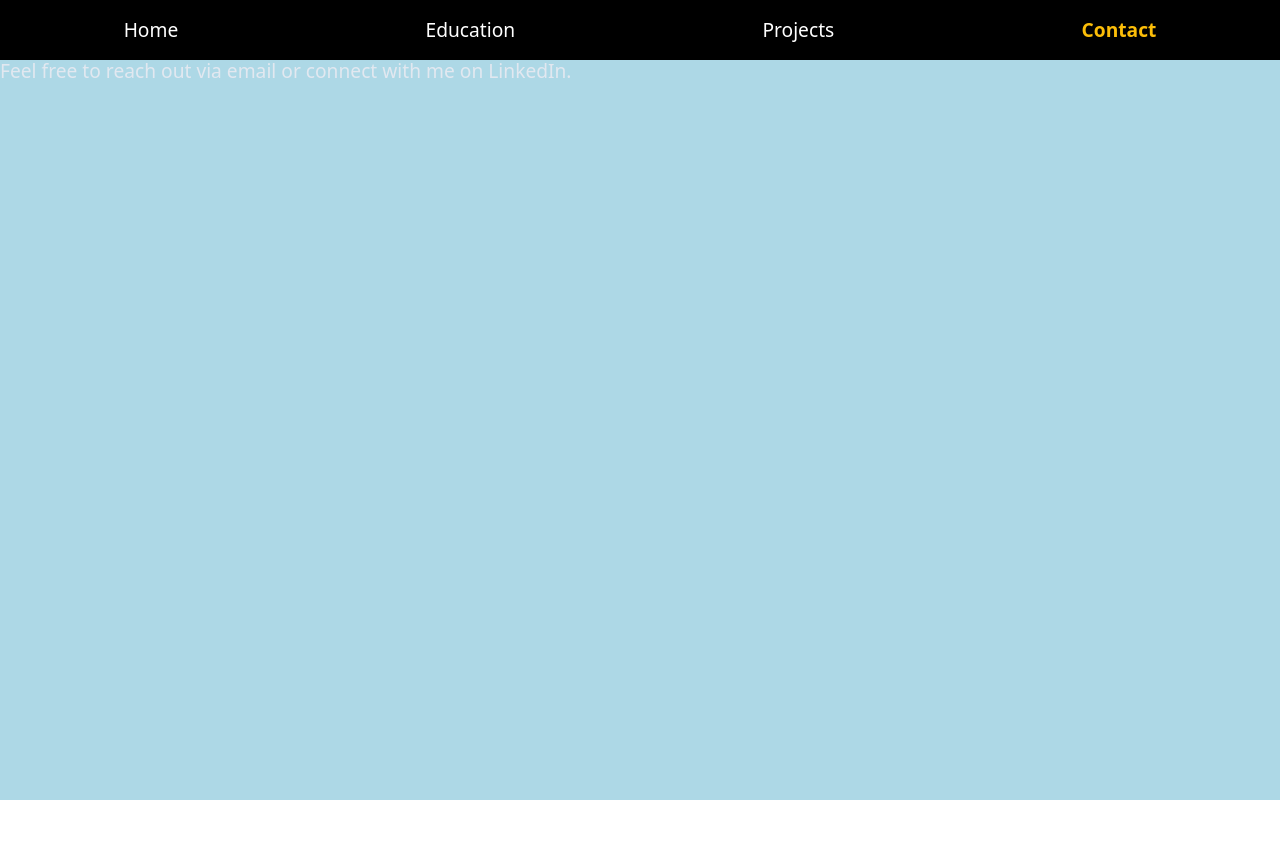
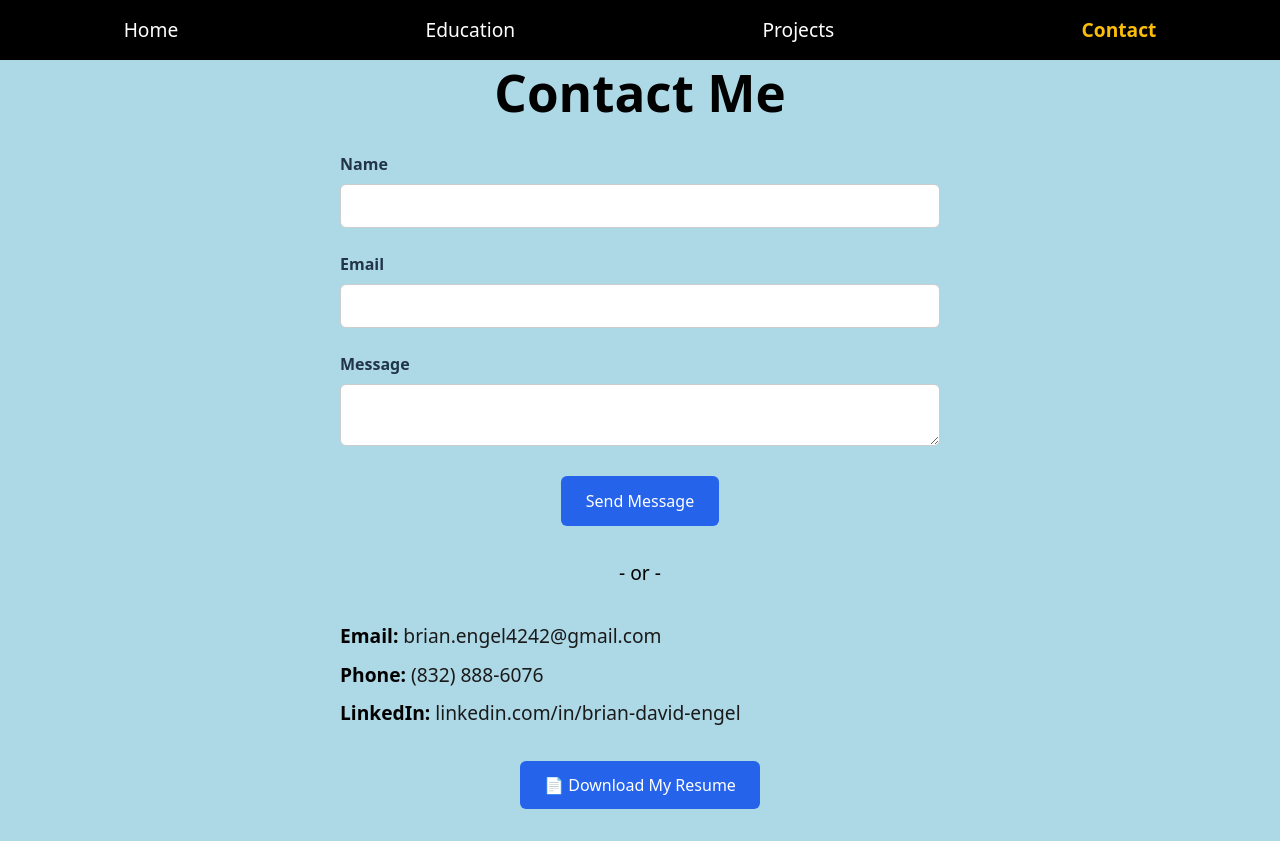
Before and after one commit to clutch42/brian-engel-portfolio, a React (Vite) app: page /contact in a window 1280 px wide. Before the commit the page ends 800 px from the top, so only its background shows below. Built offline with nearby package versions, Linux system fonts and the light colour scheme.

Commit message:
contact section

```diff
--- a/src/data/projects.ts
+++ b/src/data/projects.ts
@@ -12,7 +12,7 @@ export const projects: Project[] = [
         { type: 'image', src: '/images/github_workflow.png' },
         'At first, the site was only available over HTTP, but I wanted to challenge myself to get HTTPS working too. I used AWS \
         Certificate Manager along with CloudFront to secure the site with HTTPS.',
-        'Once that was working, I didn’t want to stick with a random default domain, so I bought a custom one and connected it using Route 53 for DNS.',
+        'Once that was working, I didn\'t want to stick with a random default domain, so I bought a custom one and connected it using Route 53 for DNS.',
         { type: 'image', src: '/images/s3.png' },
         { type: 'image', src: '/images/cloudfront.png' },
         { type: 'image', src: '/images/route53.png' },
--- a/src/pages/Contact.tsx
+++ b/src/pages/Contact.tsx
@@ -3,8 +3,42 @@ import '../styles/Contact.css'
 function Contact() {
     return (
       <section className="contact-section">
-        <h1>Contact Me</h1>
-        <p>Feel free to reach out via email or connect with me on LinkedIn.</p>
+        <div className="contact-title">
+          <h1>Contact Me</h1>
+        </div>
+
+        <form action="https://formspree.io/f/mldbbkev" method="POST" className="contact-form">
+          <div className="form-group">
+            <label htmlFor="name">Name</label>
+            <input id="name" name="name" type="text" required />
+          </div>
+
+          <div className="form-group">
+            <label htmlFor="email">Email</label>
+            <input id="email" name="email" type="email" required />
+          </div>
+
+          <div className="form-group">
+            <label htmlFor="message">Message</label>
+            <textarea id="message" name="message" required></textarea>
+          </div>
+
+          <button type="submit" className="button">Send Message</button>
+        </form>
+        <p className="seperate">- or -</p>
+        <div className="contact-info">
+          <p><strong>Email:</strong> <a href="mailto:brian.engel4242@gmail.com">brian.engel4242@gmail.com</a></p>
+          <p><strong>Phone:</strong> <a href="tel:+18328886076">(832) 888-6076</a></p>
+          <p><strong>LinkedIn:</strong> <a href="https://www.linkedin.com/in/brian-david-engel/" target="_blank" rel="noopener noreferrer">
+            linkedin.com/in/brian-david-engel
+          </a></p>
+        </div>
+
+        <div className="resume-download">
+          <a href="/resume_brian_engel.pdf" className="resume-button" download>
+            📄 Download My Resume
+          </a>
+        </div>
       </section>
     )
   }
--- a/src/styles/App.css
+++ b/src/styles/App.css
@@ -76,7 +76,7 @@ p {
 /* === Specific Pages Background Styling === */
 .contact-bg {
   background-color: #add8e6; /* Light blue background for contact page */
-  height: 100%;
+  min-height: 100vh;
   position: absolute;
   top: 0;
   left: 0;
--- a/src/styles/Contact.css
+++ b/src/styles/Contact.css
@@ -1,17 +1,112 @@
-.contact {
-    padding: 4rem 2rem;
-    max-width: 800px;
+.contact-section {
+  padding: 2rem 1rem;
+  max-width: 1200px;
   margin: 0 auto;
-    color: #fff;
+}
+
+.contact-section h1,
+.contact-section p {
+  color: black;
+}
+
+.contact-title {
+  padding-top: 2rem;
+  font-size: 2rem;
+  font-weight: bold;
+  margin-bottom: 2rem;
   text-align: center;
 }
 
-  .contact h2 {
-    font-size: 2.5rem;
-    margin-bottom: 1rem;
+.contact-form {
+  max-width: 600px;
+  margin: 0 auto;
 }
 
-  .contact p {
+.form-group {
+  margin-bottom: 1.5rem;
+}
+
+.form-group label {
+  display: block;
+  font-size: 1rem;
+  font-weight: bold;
+  margin-bottom: 0.5rem;
+}
+
+.form-group input,
+.form-group textarea {
+  width: 100%;
+  padding: 0.75rem;
+  border: 1px solid #ccc;
+  border-radius: 0.375rem;
+  font-size: 1rem;
+}
+
+.button {
+  background-color: #2563eb;
+  color: white;
+  padding: 0.75rem 1.5rem;
+  border-radius: 0.375rem;
+  cursor: pointer;
+  font-size: 1rem;
+  margin-top: 1rem;
+  width: auto;
+  display: block;
+  margin-left: auto;
+  margin-right: auto;
+}
+
+.button:hover {
+  background-color: #1d4ed8;
+}
+
+.contact-info {
+  max-width: 600px;
+  margin: 2rem auto 0;
+  text-align: left;
+}
+
+.contact-info p {
   font-size: 1.2rem;
-    line-height: 1.6;
+  margin: 0.5rem 0;
 }
+
+.contact-info a {
+  color: #1a1a1a;
+  text-decoration: none;
+}
+
+.contact-info a:hover {
+  text-decoration: underline;
+}
+
+.resume-button {
+  background-color: #2563eb;
+  color: white;
+  padding: 0.75rem 1.5rem;
+  border-radius: 0.375rem;
+  text-decoration: none;
+  font-size: 1rem;
+  display: inline-block;
+  transition: background-color 0.3s, color 0.3s;
+}
+
+.resume-button a {
+  color: white;
+}
+
+.resume-button:hover {
+  background-color: #1d4ed8;
+  color: white;
+}
+
+.resume-download {
+  margin-top: 2rem;
+  text-align: center;
+}
+
+.seperate {
+  margin: 2rem;
+  width: auto;
+  text-align: center;
+}
--- a/src/styles/Projects.css
+++ b/src/styles/Projects.css
@@ -71,7 +71,7 @@
 }
 
 .project-card p strong {
-  color: #f2f2f2;
+  color: #f7a600;
 }
 
 .project-card .image-row {
```
Also changed, not shown: 1 other file (tests, documents, lock files or other folders). Lines whose indentation alone changed are shown as unchanged.
